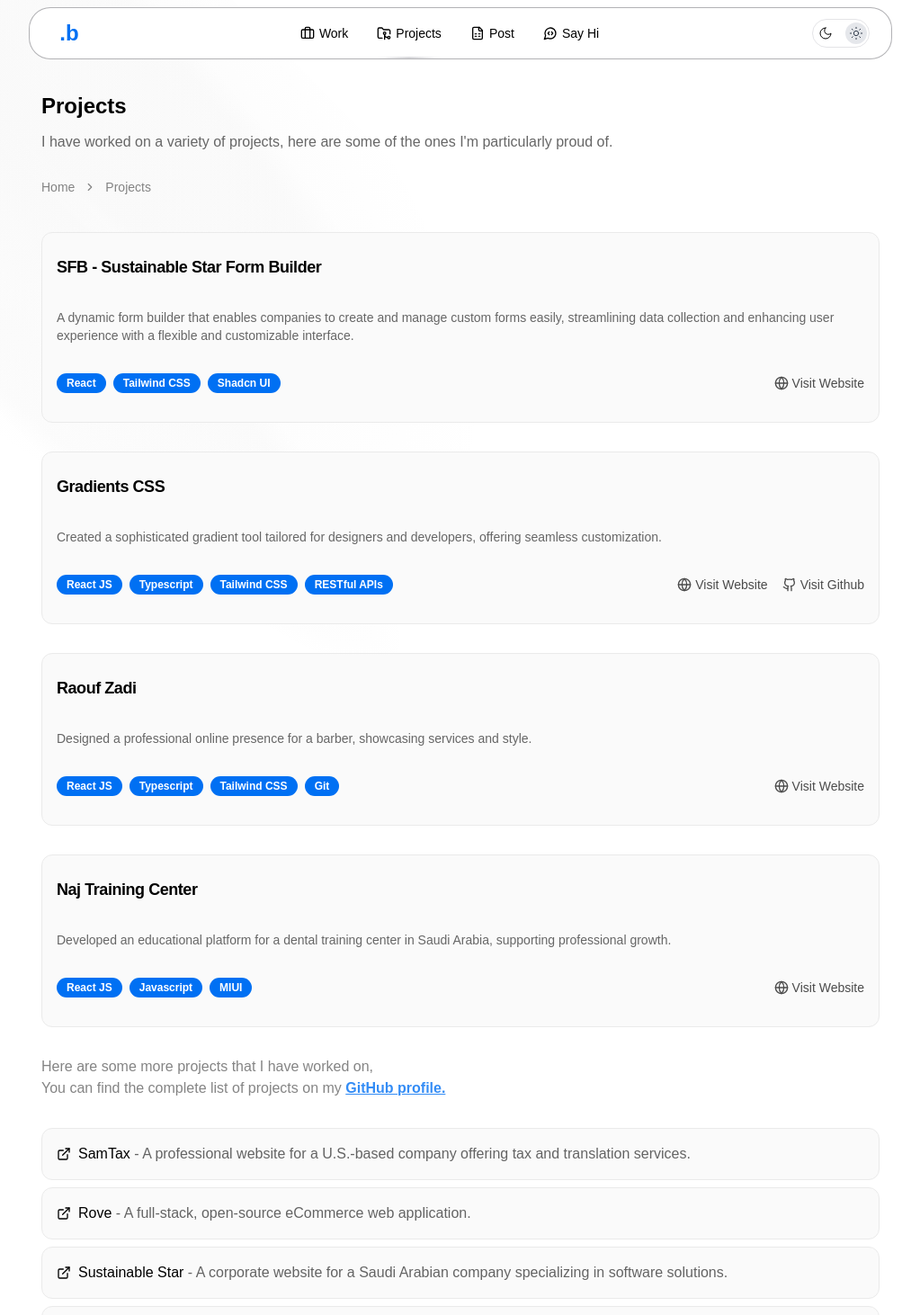
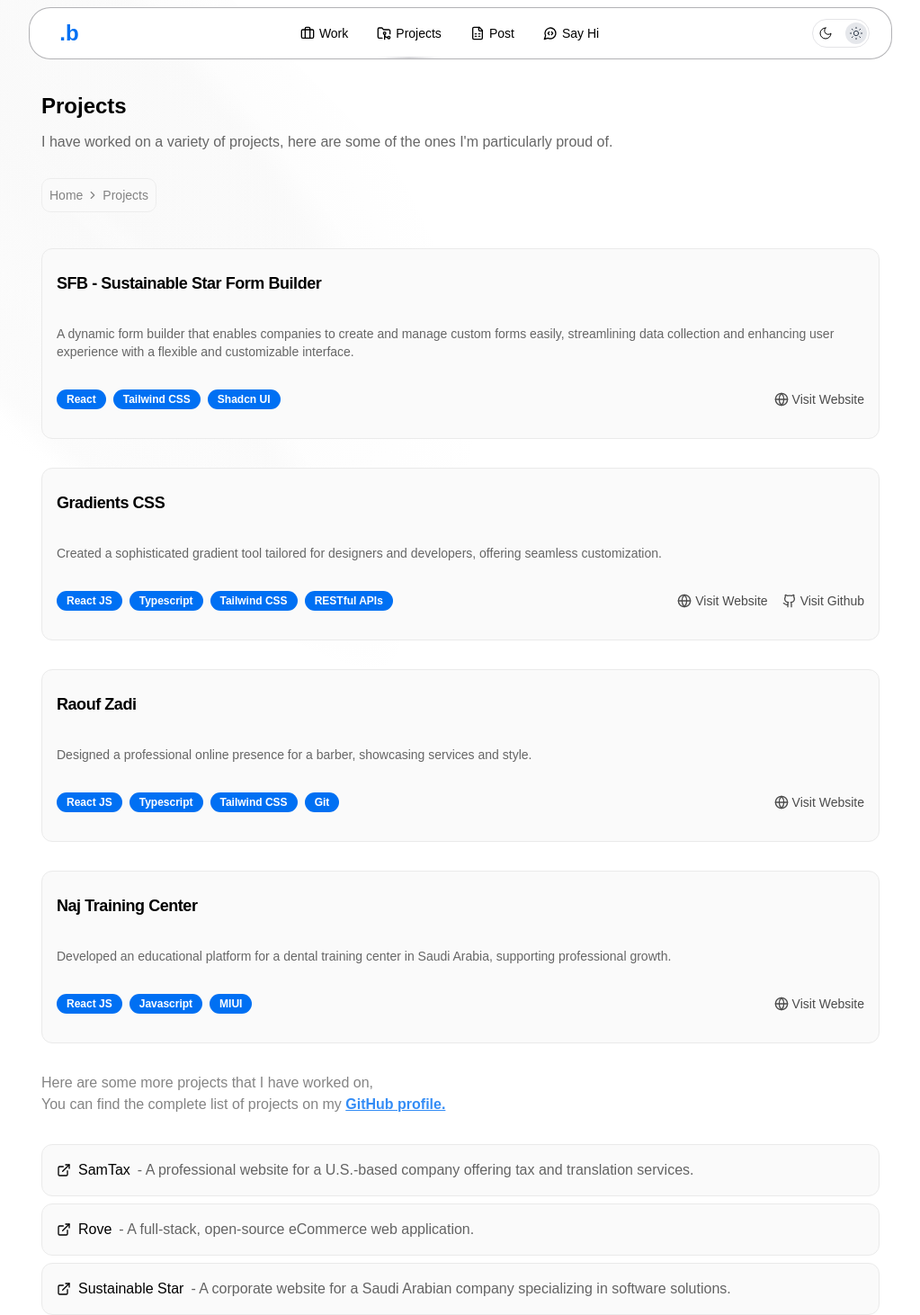
Before and after one commit to khanhtoandng/me, a Next.js app: page /projects in a window 1280 px wide. Shown: the top 1462 px of the page at 90% size, without its empty margins (128-1151 px from the left). Built offline with nearby package versions, Linux system fonts and the light colour scheme.

Commit message:
update globals.css, breadcrumb.tsx and Projects.tsx

```diff
--- a/src/app/globals.css
+++ b/src/app/globals.css
@@ -97,7 +97,6 @@
   * {
     @apply m-0 box-border p-0 border-border;
     scroll-behavior: smooth;
-
   }
 
   html {
@@ -348,7 +347,7 @@ p {
 
 *::-webkit-scrollbar-thumb {
   border-radius: 20px;
-  background-color: var(--scroll);
+  background-color: #494951;
 }
 
 *::-webkit-scrollbar-thumb:hover {
--- a/src/components/ui/breadcrumb.tsx
+++ b/src/components/ui/breadcrumb.tsx
@@ -19,7 +19,7 @@ const BreadcrumbList = React.forwardRef<
   <ol
     ref={ref}
     className={cn(
-      "flex flex-wrap items-center gap-1.5 break-words text-sm text-[var(--paragraph)] opacity-80 sm:gap-2.5",
+      "flex flex-wrap bg-[var(--card-background)] border border-[var(--card-border-color)] p-2 rounded-[10px] items-center gap-[4px] break-words text-sm text-[var(--paragraph)] opacity-80 ",
       className
     )}
     {...props}
@@ -33,7 +33,7 @@ const BreadcrumbItem = React.forwardRef<
 >(({ className, ...props }, ref) => (
   <li
     ref={ref}
-    className={cn("inline-flex items-center gap-1.5", className)}
+    className={cn("inline-flex  items-center gap-1.5", className)}
     {...props}
   />
 ));
@@ -50,7 +50,7 @@ const BreadcrumbLink = React.forwardRef<
   return (
     <Comp
       ref={ref}
-      className={cn("transition-colors hover:text-foreground", className)}
+      className={cn("transition-colors  hover:text-foreground", className)}
       {...props}
     />
   );
--- a/src/components/website/Projects.tsx
+++ b/src/components/website/Projects.tsx
@@ -47,15 +47,15 @@ const OtherProjectLink = ({
   children: React.ReactNode;
 }) => (
   <ScrollEffect type="fadeUp">
-    <Card className="text-[var(--headline)] ">
-      <h1 className="flex items-center gap-2 max-md:flex-wrap">
-        <ExternalLink className="h-4 w-4" />
+    <Link href={href} target="_blank">
+      <Card className="text-[var(--headline)] ">
+        <h1 className="flex items-center gap-2 max-md:flex-wrap">
+          <ExternalLink className="h-4 w-4 max-md:hidden" />
 
-        <Link href={href} target="_blank">
           {children}
-        </Link>
-      </h1>
-    </Card>
+        </h1>
+      </Card>
+    </Link>
   </ScrollEffect>
 );
 
```
